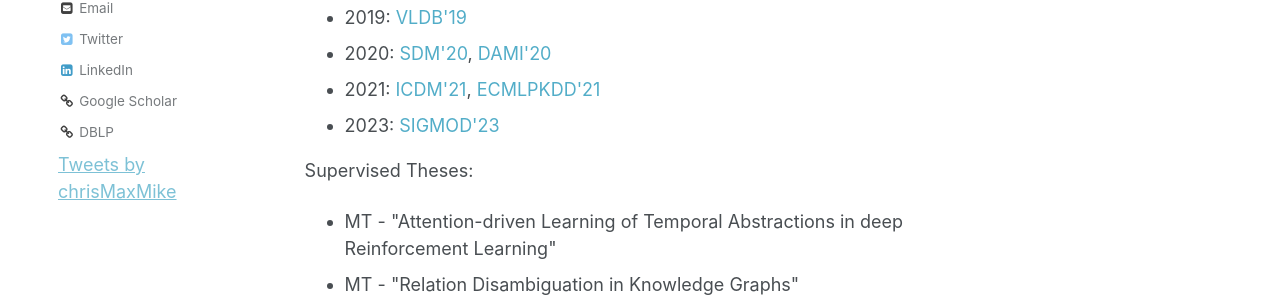
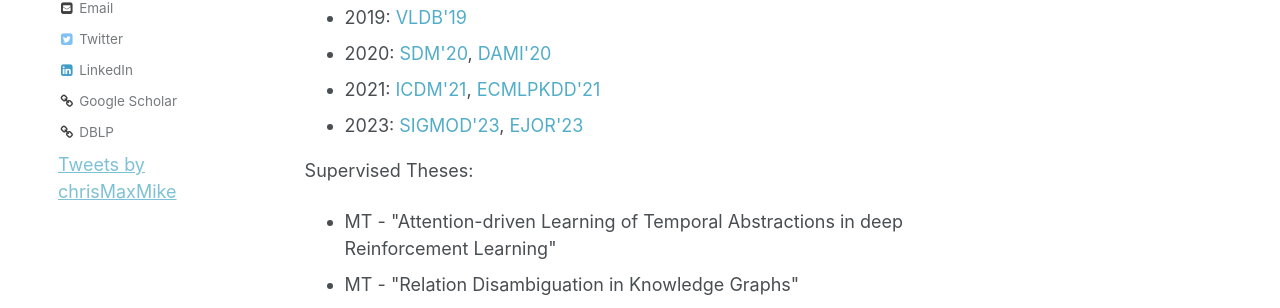
Before and after one commit to christianmaxmike/christianmaxmike.github.io, a Jekyll site: the page built from _pages/about.md, in a window 1280 px wide and 900 px high, scrolled down 820 px. Shown: the part 252-560 px from the top of the window. Built offline with Jekyll 4.4.1, drawn with Linux system fonts in a browser that asks for light colours; comment, search, counter and statistics services are not loaded.

Commit message:
Update about.md

```diff
--- a/_pages/about.md
+++ b/_pages/about.md
@@ -52,7 +52,7 @@ Peer reviewed for conferences in ...
 	<li>2019: <a href="http://vldb.org/2019/">VLDB'19</a></li>
 	<li>2020: <a href="https://www.siam.org/conferences/cm/conference/sdm20">SDM'20</a>, <a href="https://csit2020.org/dami/index.html">DAMI'20</a></li>
 	<li>2021: <a href="https://icdm2021.auckland.ac.nz">ICDM'21</a>, <a href="https://2021.ecmlpkdd.org">ECMLPKDD'21</a></li>
-	<li>2023: <a href="https://2023.sigmod.org/">SIGMOD'23</a></li>
+	<li>2023: <a href="https://2023.sigmod.org/">SIGMOD'23</a>, <a href="https://www.sciencedirect.com/journal/european-journal-of-operational-research">EJOR'23</a></li>
 </ul>
 
 Supervised Theses:
```
